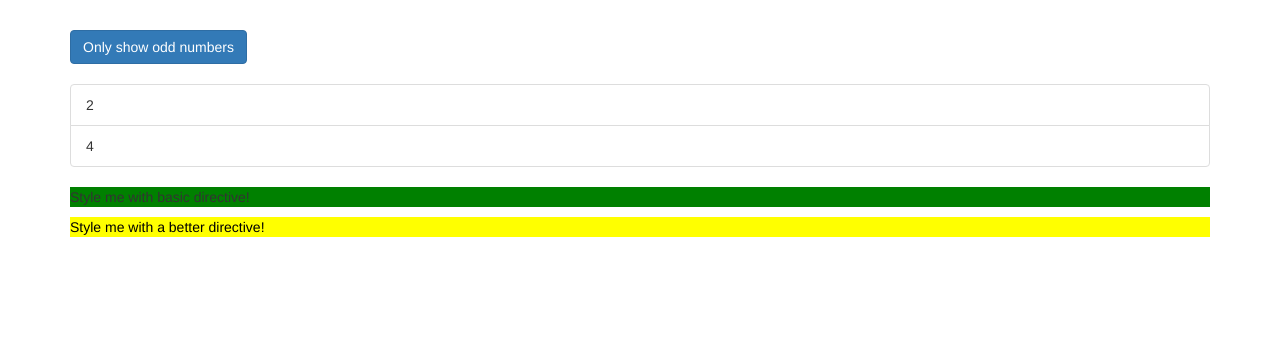
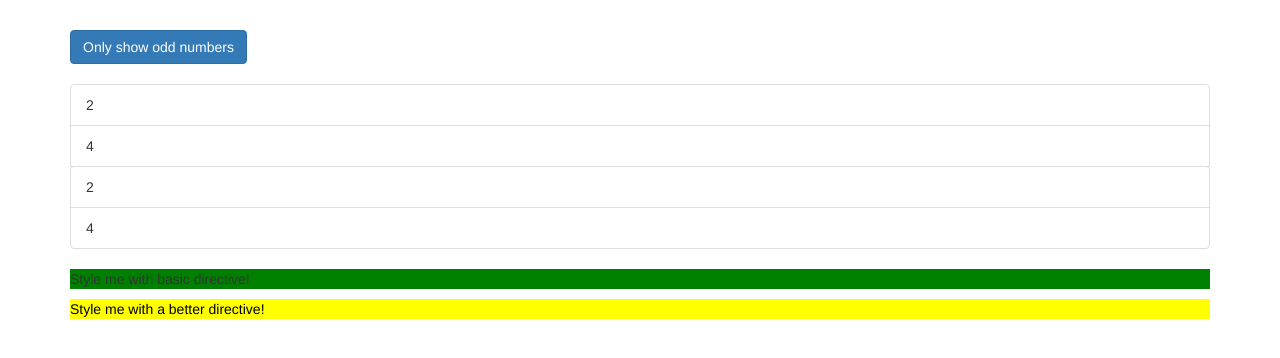
Before and after one commit to daisymae/directives, an Angular app: page / in a window 1280 px wide. Shown: the top 358 px of the page. Built offline with nearby package versions, Linux system fonts and the light colour scheme.

Commit message:
Behind the scenes of structural directives
Write the code that performs the same as *ngIf to show how it works to
learn how to apply to our own structural directives.

```diff
--- a/src/app/app.component.html
+++ b/src/app/app.component.html
@@ -23,6 +23,18 @@
           *ngFor="let even of evenNumbers">
           {{ even }}
         </li>
+        <!-- behind the scenes look at how *ngIf is implemented -->
+        <ng-template [ngIf]="!olyOdd">
+          <div>
+              <li
+              class="list-group-item"
+              [ngClass]="{even: even % 2 !== 0}"
+              [ngStyle]="{backgroundColor: even % 2 !== 0 ? 'yellow' : 'transparent'}"
+              *ngFor="let even of evenNumbers">
+              {{ even }}
+            </li>
+          </div>
+        </ng-template>
       </div>
       </ul>
       <p appBasicHighlight>Style me with basic directive!</p>
```
